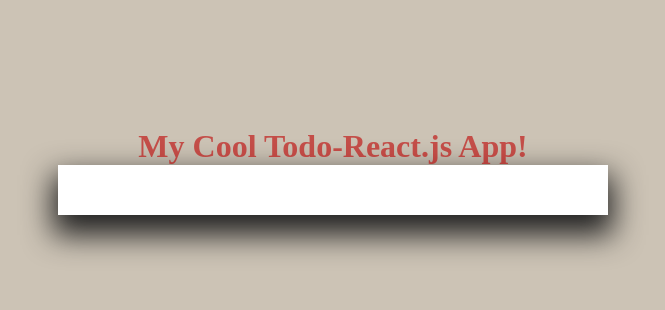
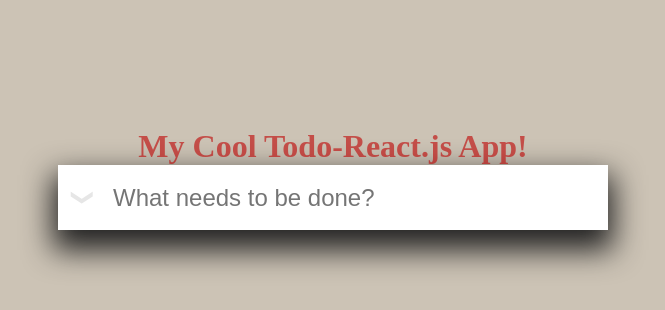
Before and after one commit to doctorsylar/react-todo-study, a React app: page / in a window 1280 px wide. Shown: the top 310 px of the page, without its empty margins (307-972 px from the left). Built offline with nearby package versions, Linux system fonts and the light colour scheme.

Commit message:
added todo-heading

```diff
--- a/src/app/app.jsx
+++ b/src/app/app.jsx
@@ -6,11 +6,12 @@
     render() {
         return (
             <div className="todo-heading">
-                <div className="toggle-all-container">
-
-                </div>
+                <div className="toggle-all-container"></div>
                 <div className="task-input-container">
-
+                    <input type="text"
+                           className="task-input"
+                           placeholder="What needs to be done?"
+                    />
                 </div>
             </div>
         )
--- a/src/css/style.css
+++ b/src/css/style.css
@@ -25,5 +25,31 @@
 
 }
 .todo-container .todo-heading {
-    height: 50px;
+    height: 65px;
+    position: relative;
+    display: flex;
+    justify-content: flex-start;
 }
+.todo-heading .toggle-all-container {
+    width: 50px;
+    transform: rotate(90deg);
+    text-align: center;
+    display: flex;
+    justify-content: center;
+    align-items: center;
+}
+.todo-heading .toggle-all-container::before {
+    content: '❯';
+    font-size: 22px;
+    color: #e6e6e6;
+}
+.todo-heading .task-input-container {
+    flex-grow: 1;
+}
+.todo-heading .task-input {
+    height: 100%;
+    width: 100%;
+    font-size: 24px;
+    border: none;
+    padding: 0 5px;
+}
```
